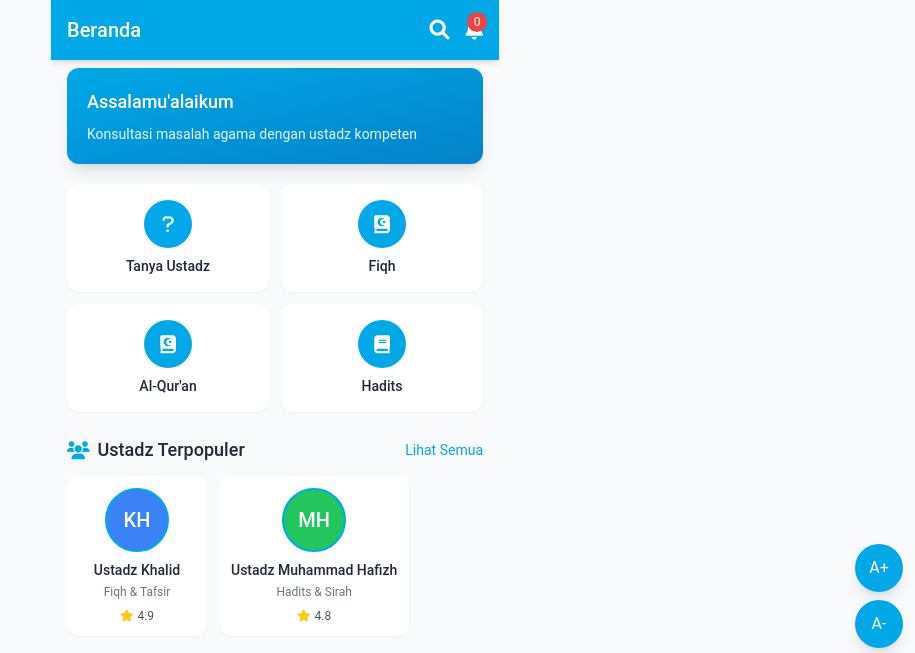
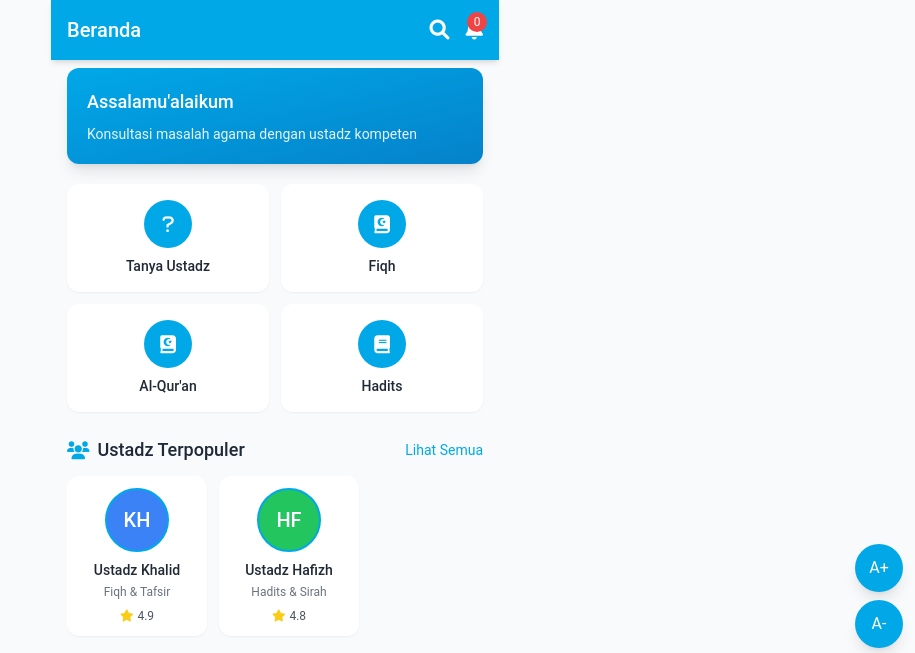
Before and after one commit to chaidir10/tanya-ustadz, a plain HTML site: page index.html in a window 1280 px wide. Shown: the top 653 px of the page, without its empty margins (365-1280 px from the left). Drawn offline with nearby package versions, Linux system fonts and the light colour scheme.

Commit message:
Update index.html

```diff
--- a/index.html
+++ b/index.html
@@ -175,11 +175,11 @@
                     </div>
                 </div>
 
-                <div onclick="showUstadzDetail('Ustadz Muhammad Hafizh', 'Hadits & Sirah')" class="bg-white rounded-xl p-3 flex flex-col items-center min-w-[140px] shadow-sm hover:shadow-md transition-all cursor-pointer hover:bg-gray-50">
+                <div onclick="showUstadzDetail('Ustadz Hafizh', 'Hadits & Sirah')" class="bg-white rounded-xl p-3 flex flex-col items-center min-w-[140px] shadow-sm hover:shadow-md transition-all cursor-pointer hover:bg-gray-50">
                     <div class="w-16 h-16 rounded-full border-2 border-primary flex items-center justify-center text-white font-medium bg-green-500 text-xl mb-2">
-                        MH
+                        HF
                     </div>
-                    <h3 class="text-sm font-medium text-center mb-1">Ustadz Muhammad Hafizh</h3>
+                    <h3 class="text-sm font-medium text-center mb-1">Ustadz Hafizh</h3>
                     <p class="text-xs text-gray-500 text-center">Hadits & Sirah</p>
                     <div class="flex items-center mt-2 text-yellow-400 text-xs">
                         <i class="fas fa-star"></i>
```
